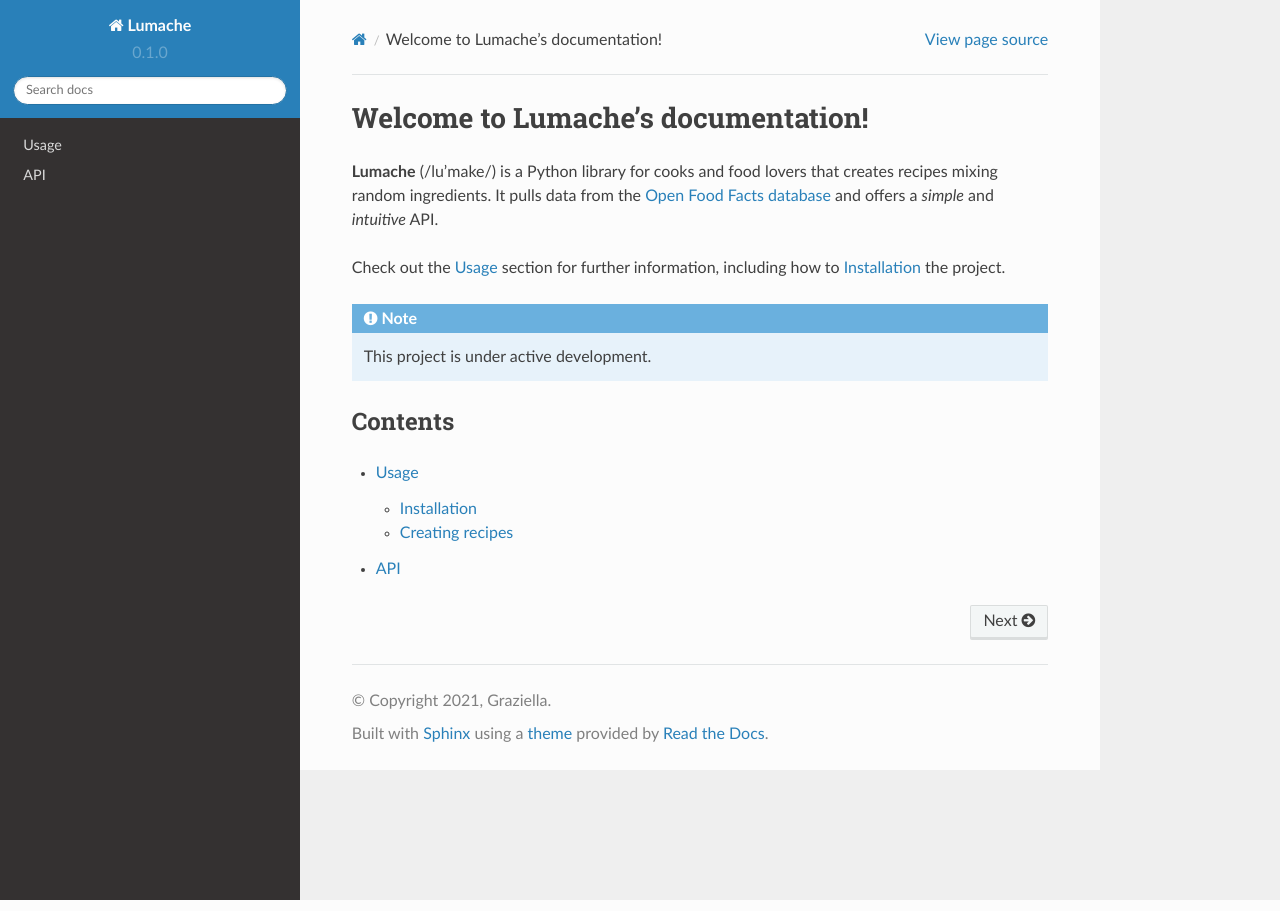
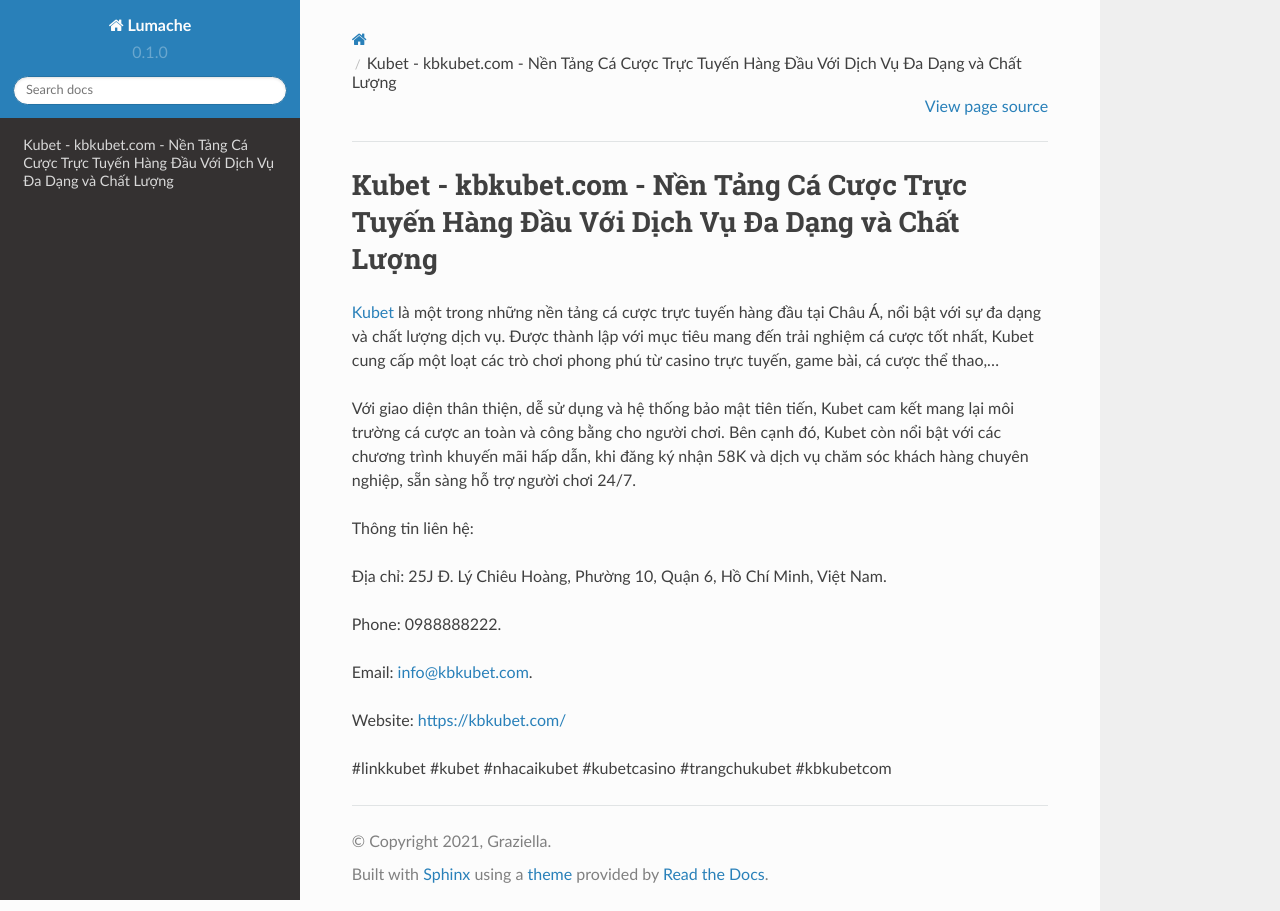
Before and after one commit to morriscraig2868/kbkubetcom, a Sphinx documentation site: the page built from docs/source/index.rst, in a window 1280 px wide. Built offline with Sphinx 7.4.7 and the Read the Docs theme 2.0.0, drawn with Linux system fonts in a browser that asks for light colours.

Commit message:
Update index.rst

```diff
--- a/docs/source/index.rst
+++ b/docs/source/index.rst
@@ -1,22 +1,18 @@
-Welcome to Lumache's documentation!
+Kubet - kbkubet.com - Nền Tảng Cá Cược Trực Tuyến Hàng Đầu Với Dịch Vụ Đa Dạng và Chất Lượng
 ===================================
 
-**Lumache** (/lu'make/) is a Python library for cooks and food lovers
-that creates recipes mixing random ingredients.
-It pulls data from the `Open Food Facts database <https://world.openfoodfacts.org/>`_
-and offers a *simple* and *intuitive* API.
+`Kubet <https://kbkubet.com/>`_ là một trong những nền tảng cá cược trực tuyến hàng đầu tại Châu Á, nổi bật với sự đa dạng và chất lượng dịch vụ. Được thành lập với mục tiêu mang đến trải nghiệm cá cược tốt nhất, Kubet cung cấp một loạt các trò chơi phong phú từ casino trực tuyến, game bài, cá cược thể thao,...
 
-Check out the :doc:`usage` section for further information, including
-how to :ref:`installation` the project.
+Với giao diện thân thiện, dễ sử dụng và hệ thống bảo mật tiên tiến, Kubet cam kết mang lại môi trường cá cược an toàn và công bằng cho người chơi. Bên cạnh đó, Kubet còn nổi bật với các chương trình khuyến mãi hấp dẫn, khi đăng ký nhận 58K và dịch vụ chăm sóc khách hàng chuyên nghiệp, sẵn sàng hỗ trợ người chơi 24/7.
 
-.. note::
+Thông tin liên hệ:
 
-   This project is under active development.
+Địa chỉ: 25J Đ. Lý Chiêu Hoàng, Phường 10, Quận 6, Hồ Chí Minh, Việt Nam.
 
-Contents
---------
+Phone: 0988888222.
 
-.. toctree::
+Email: info@kbkubet.com.
 
-   usage
-   api
+Website: https://kbkubet.com/
+
+#linkkubet #kubet #nhacaikubet #kubetcasino #trangchukubet #kbkubetcom
```
